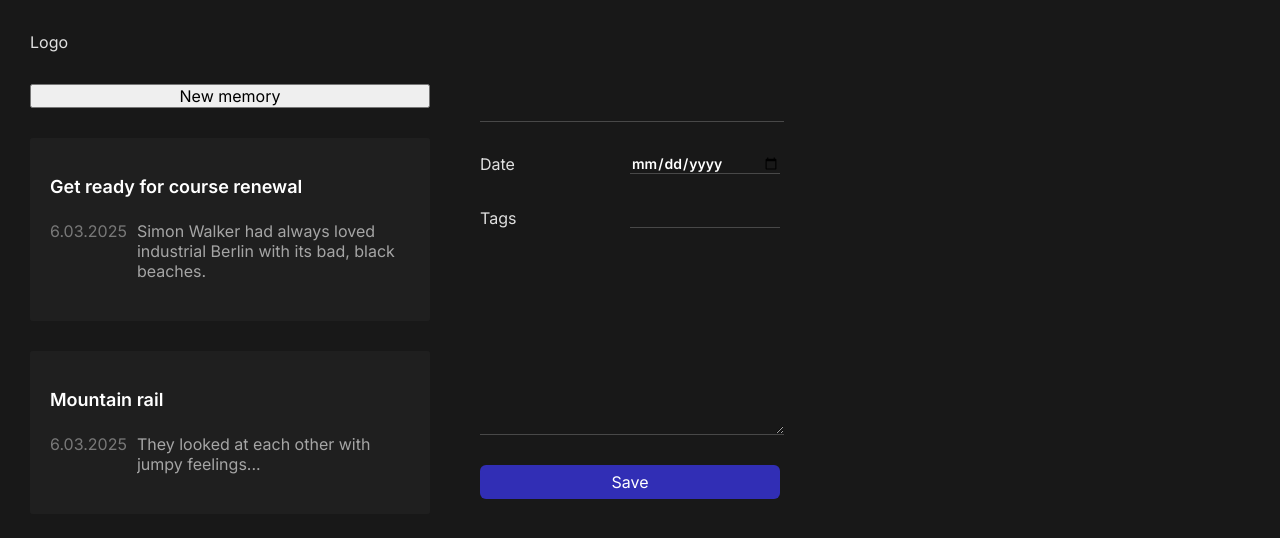
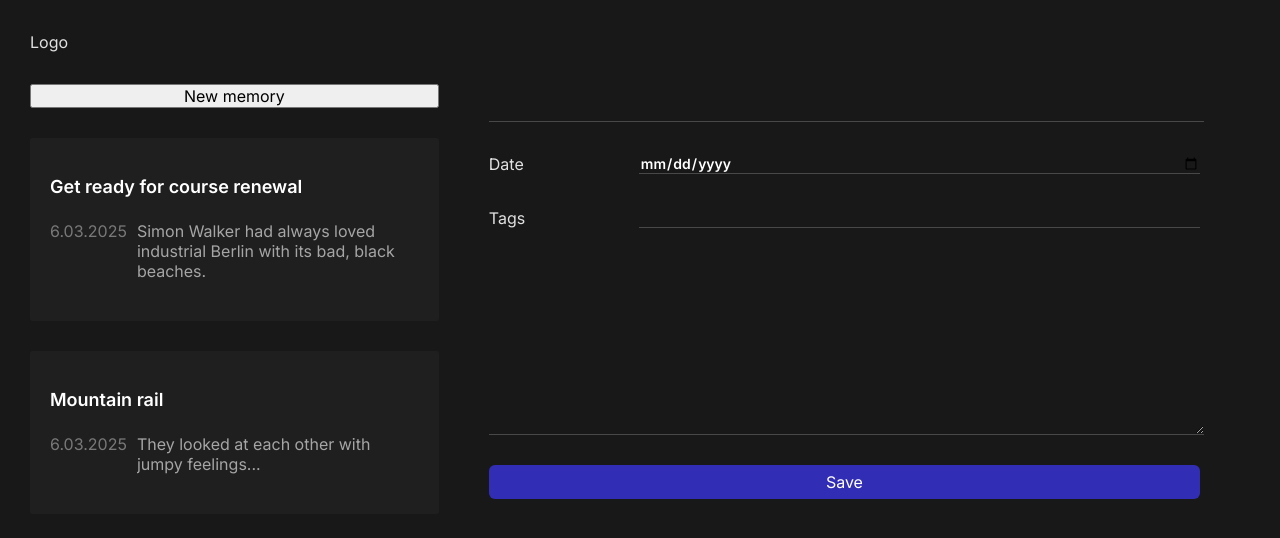
Before and after one commit to akutuzova11/react-journal-app, a React (Vite) app: page / in a window 1280 px wide. Shown: the top 538 px of the page. Built offline with nearby package versions, Linux system fonts and the light colour scheme.

Commit message:
apply CSS Modules

```diff
--- a/src/layout/LeftPanel/LeftPanel.jsx
+++ b/src/layout/LeftPanel/LeftPanel.jsx
@@ -1,5 +1,5 @@
-import "./LeftPanel.css";
+import styles from "./LeftPanel.module.css";
 
 export const LeftPanel = ({ children }) => {
-  return <div className="left-panel">{children}</div>;
+  return <div className={styles["left-panel"]}>{children}</div>;
 };
--- a/src/layout/LeftPanel/LeftPanel.css
+++ b/src/layout/LeftPanel/LeftPanel.module.css
@@ -1,5 +1,5 @@
 .left-panel{
-    width: 400px;
+    min-width: 400px;
     display: flex;
     flex-direction: column;
     gap: 30px;
--- a/src/layout/RightPanel/RightPanel.jsx
+++ b/src/layout/RightPanel/RightPanel.jsx
@@ -1,7 +1,5 @@
-import "./RightPanel.css";
+import styles from "./RightPanel.module.css";
 
-export const RightPanel = ({children}) => {
-  return (
-    <div className="right-panel">{children}</div>
-  )
+export const RightPanel = ({ children }) => {
+  return <div className={styles["right-panel"]}>{children}</div>;
 };
--- a/src/layout/RightPanel/RightPanel.css
+++ b/src/layout/RightPanel/RightPanel.module.css
@@ -1,4 +1,4 @@
 .right-panel {
     padding: 50px;
-    width: 300px;
+    width: 100%;
 }
```
